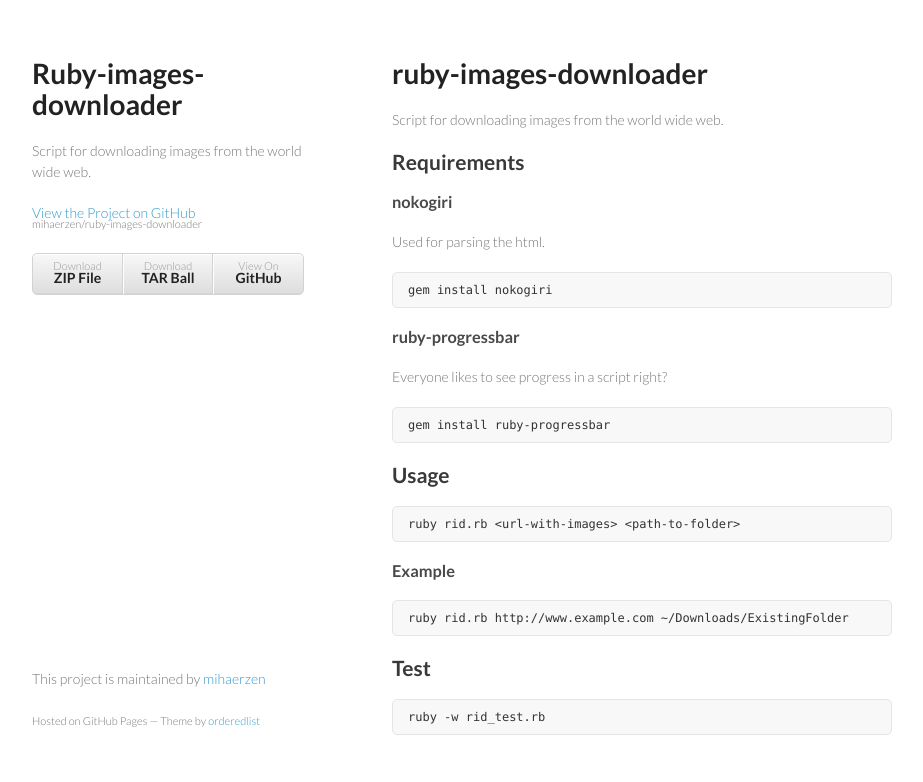
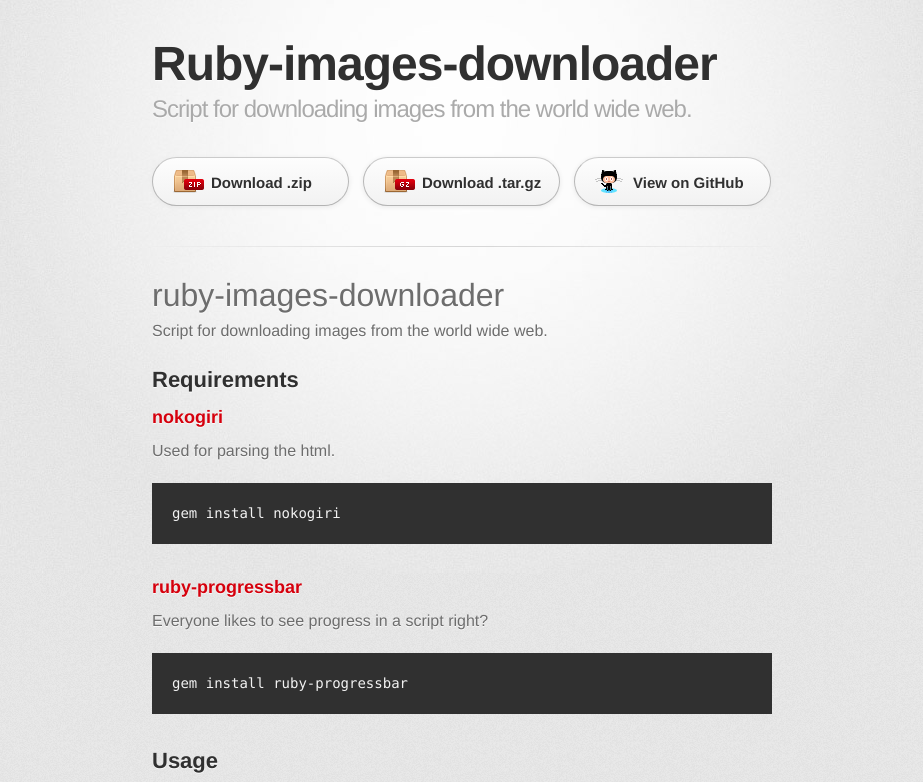
Before and after one commit to mihaerzen/ruby-images-downloader, a plain HTML site: page index.html in a window 1280 px wide. Shown: the top 782 px of the page, without its empty margins (178-1101 px from the left). Drawn offline with Linux system fonts and the light colour scheme; a web font is replaced by a local one.

Commit message:
Create gh-pages branch via GitHub

```diff
--- a/index.html
+++ b/index.html
@@ -1,33 +1,36 @@
-<!doctype html>
+<!DOCTYPE html>
 <html>
   <head>
-    <meta charset="utf-8">
+    <meta charset='utf-8'>
     <meta http-equiv="X-UA-Compatible" content="chrome=1">
-    <title>Ruby-images-downloader by mihaerzen</title>
-
-    <link rel="stylesheet" href="stylesheets/styles.css">
-    <link rel="stylesheet" href="stylesheets/pygment_trac.css">
-    <meta name="viewport" content="width=device-width, initial-scale=1, user-scalable=no">
+    <link href='https://fonts.googleapis.com/css?family=Chivo:900' rel='stylesheet' type='text/css'>
+    <link rel="stylesheet" type="text/css" href="stylesheets/stylesheet.css" media="screen">
+    <link rel="stylesheet" type="text/css" href="stylesheets/pygment_trac.css" media="screen">
+    <link rel="stylesheet" type="text/css" href="stylesheets/print.css" media="print">
     <!--[if lt IE 9]>
     <script src="//html5shiv.googlecode.com/svn/trunk/html5.js"></script>
     <![endif]-->
+    <title>Ruby-images-downloader by mihaerzen</title>
   </head>
+
   <body>
-    <div class="wrapper">
+    <div id="container">
+      <div class="inner">
+
         <header>
           <h1>Ruby-images-downloader</h1>
-        <p>Script for downloading images from the world wide web.</p>
+          <h2>Script for downloading images from the world wide web.</h2>
+        </header>
 
-        <p class="view"><a href="https://github.com/mihaerzen/ruby-images-downloader">View the Project on GitHub <small>mihaerzen/ruby-images-downloader</small></a></p>
+        <section id="downloads" class="clearfix">
+          <a href="https://github.com/mihaerzen/ruby-images-downloader/zipball/master" id="download-zip" class="button"><span>Download .zip</span></a>
+          <a href="https://github.com/mihaerzen/ruby-images-downloader/tarball/master" id="download-tar-gz" class="button"><span>Download .tar.gz</span></a>
+          <a href="https://github.com/mihaerzen/ruby-images-downloader" id="view-on-github" class="button"><span>View on GitHub</span></a>
+        </section>
 
+        <hr>
 
-        <ul>
-          <li><a href="https://github.com/mihaerzen/ruby-images-downloader/zipball/master">Download <strong>ZIP File</strong></a></li>
-          <li><a href="https://github.com/mihaerzen/ruby-images-downloader/tarball/master">Download <strong>TAR Ball</strong></a></li>
-          <li><a href="https://github.com/mihaerzen/ruby-images-downloader">View On <strong>GitHub</strong></a></li>
-        </ul>
-      </header>
-      <section>
+        <section id="main_content">
           <h1>
 <a id="ruby-images-downloader" class="anchor" href="#ruby-images-downloader" aria-hidden="true"><span class="octicon octicon-link"></span></a>ruby-images-downloader</h1>
 
@@ -69,13 +72,19 @@
 
 <pre><code>ruby -w rid_test.rb
 </code></pre>
+
+<h2>
+<a id="some-images-for-testing" class="anchor" href="#some-images-for-testing" aria-hidden="true"><span class="octicon octicon-link"></span></a>Some images for testing</h2>
+
+<p><img src="http://placehold.it/50" alt="300" title="http">
+<img src="https://placehold.it/100" alt="400" title="https"></p>
         </section>
+
         <footer>
-        <p>This project is maintained by <a href="https://github.com/mihaerzen">mihaerzen</a></p>
-        <p><small>Hosted on GitHub Pages &mdash; Theme by <a href="https://github.com/orderedlist">orderedlist</a></small></p>
+          Ruby-images-downloader is maintained by <a href="https://github.com/mihaerzen">mihaerzen</a><br>
+          This page was generated by <a href="https://pages.github.com">GitHub Pages</a>. Tactile theme by <a href="https://twitter.com/jasonlong">Jason Long</a>.
         </footer>
-    </div>
-    <script src="javascripts/scale.fix.js"></script>
+
                   <script type="text/javascript">
             var gaJsHost = (("https:" == document.location.protocol) ? "https://ssl." : "http://www.");
             document.write(unescape("%3Cscript src='" + gaJsHost + "google-analytics.com/ga.js' type='text/javascript'%3E%3C/script%3E"));
@@ -87,5 +96,7 @@
             } catch(err) {}
           </script>
 
+      </div>
+    </div>
   </body>
 </html>
--- /dev/null
+++ b/javascripts/main.js
@@ -0,0 +1 @@
+console.log('This would be the main JS file.');
--- a/params.json
+++ b/params.json
@@ -1 +1 @@
-{"name":"Ruby-images-downloader","tagline":"Script for downloading images from the world wide web.","body":"# ruby-images-downloader\r\nScript for downloading images from the world wide web.\r\n\r\n## Requirements\r\n\r\n### nokogiri\r\nUsed for parsing the html.\r\n\r\n    gem install nokogiri\r\n\r\n### ruby-progressbar\r\nEveryone likes to see progress in a script right?\r\n\r\n    gem install ruby-progressbar\r\n\r\n## Usage\r\n\r\n    ruby rid.rb <url-with-images> <path-to-folder>\r\n\r\n### Example\r\n\r\n    ruby rid.rb http://www.example.com ~/Downloads/ExistingFolder\r\n\r\n## Test\r\n\r\n    ruby -w rid_test.rb","google":"UA-60746081-1","note":"Don't delete this file! It's used internally to help with page regeneration."}
+{"name":"Ruby-images-downloader","tagline":"Script for downloading images from the world wide web.","body":"# ruby-images-downloader\r\nScript for downloading images from the world wide web.\r\n\r\n## Requirements\r\n\r\n### nokogiri\r\nUsed for parsing the html.\r\n\r\n    gem install nokogiri\r\n\r\n### ruby-progressbar\r\nEveryone likes to see progress in a script right?\r\n\r\n    gem install ruby-progressbar\r\n\r\n## Usage\r\n\r\n    ruby rid.rb <url-with-images> <path-to-folder>\r\n\r\n### Example\r\n\r\n    ruby rid.rb http://www.example.com ~/Downloads/ExistingFolder\r\n\r\n## Test\r\n\r\n    ruby -w rid_test.rb\r\n\r\n## Some images for testing\r\n\r\n![300](http://placehold.it/50 \"http\")\r\n![400](https://placehold.it/100 \"https\")","google":"UA-60746081-1","note":"Don't delete this file! It's used internally to help with page regeneration."}
--- /dev/null
+++ b/stylesheets/print.css
@@ -0,0 +1,228 @@
+html, body, div, span, applet, object, iframe,
+h1, h2, h3, h4, h5, h6, p, blockquote, pre,
+a, abbr, acronym, address, big, cite, code,
+del, dfn, em, img, ins, kbd, q, s, samp,
+small, strike, strong, sub, sup, tt, var,
+b, u, i, center,
+dl, dt, dd, ol, ul, li,
+fieldset, form, label, legend,
+table, caption, tbody, tfoot, thead, tr, th, td,
+article, aside, canvas, details, embed,
+figure, figcaption, footer, header, hgroup,
+menu, nav, output, ruby, section, summary,
+time, mark, audio, video {
+  padding: 0;
+  margin: 0;
+  font: inherit;
+  font-size: 100%;
+  vertical-align: baseline;
+  border: 0;
+}
+/* HTML5 display-role reset for older browsers */
+article, aside, details, figcaption, figure,
+footer, header, hgroup, menu, nav, section {
+  display: block;
+}
+body {
+  line-height: 1;
+}
+ol, ul {
+  list-style: none;
+}
+blockquote, q {
+  quotes: none;
+}
+blockquote:before, blockquote:after,
+q:before, q:after {
+  content: '';
+  content: none;
+}
+table {
+  border-spacing: 0;
+  border-collapse: collapse;
+}
+body {
+  font-family: 'Helvetica Neue', Helvetica, Arial, serif;
+  font-size: 13px;
+  line-height: 1.5;
+  color: #000;
+}
+
+a {
+  font-weight: bold;
+  color: #d5000d;
+}
+
+header {
+  padding-top: 35px;
+  padding-bottom: 10px;
+}
+
+header h1 {
+  font-size: 48px;
+  font-weight: bold;
+  line-height: 1.2;
+  color: #303030;
+  letter-spacing: -1px;
+}
+
+header h2 {
+  font-size: 24px;
+  font-weight: normal;
+  line-height: 1.3;
+  color: #aaa;
+  letter-spacing: -1px;
+}
+#downloads {
+  display: none;
+}
+#main_content {
+  padding-top: 20px;
+}
+
+code, pre {
+  margin-bottom: 30px;
+  font-family: Monaco, "Bitstream Vera Sans Mono", "Lucida Console", Terminal;
+  font-size: 12px;
+  color: #222;
+}
+
+code {
+  padding: 0 3px;
+}
+
+pre {
+  padding: 20px;
+  overflow: auto;
+  border: solid 1px #ddd;
+}
+pre code {
+  padding: 0;
+}
+
+ul, ol, dl {
+  margin-bottom: 20px;
+}
+
+
+/* COMMON STYLES */
+
+table {
+  width: 100%;
+  border: 1px solid #ebebeb;
+}
+
+th {
+  font-weight: 500;
+}
+
+td {
+  font-weight: 300;
+  text-align: center;
+  border: 1px solid #ebebeb;
+}
+
+form {
+  padding: 20px;
+  background: #f2f2f2;
+
+}
+
+
+/* GENERAL ELEMENT TYPE STYLES */
+
+h1 {
+  font-size: 2.8em;
+}
+
+h2 {
+  margin-bottom: 8px;
+  font-size: 22px;
+  font-weight: bold;
+  color: #303030;
+}
+
+h3 {
+  margin-bottom: 8px;
+  font-size: 18px;
+  font-weight: bold;
+  color: #d5000d;
+}
+
+h4 {
+  font-size: 16px;
+  font-weight: bold;
+  color: #303030;
+}
+
+h5 {
+  font-size: 1em;
+  color: #303030;
+}
+
+h6 {
+  font-size: .8em;
+  color: #303030;
+}
+
+p {
+  margin-bottom: 20px;
+  font-weight: 300;
+}
+
+a {
+  text-decoration: none;
+}
+
+p a {
+  font-weight: 400;
+}
+
+blockquote {
+  padding: 0 0 0 30px;
+  margin-bottom: 20px;
+  font-size: 1.6em;
+  border-left: 10px solid #e9e9e9;
+}
+
+ul li {
+  list-style-position: inside;
+  list-style: disc;
+  padding-left: 20px;
+}
+
+ol li {
+  list-style-position: inside;
+  list-style: decimal;
+  padding-left: 3px;
+}
+
+dl dd {
+  font-style: italic;
+  font-weight: 100;
+}
+
+footer {
+  padding-top: 20px;
+  padding-bottom: 30px;
+  margin-top: 40px;
+  font-size: 13px;
+  color: #aaa;
+}
+
+footer a {
+  color: #666;
+}
+
+/* MISC */
+.clearfix:after {
+  display: block;
+  height: 0;
+  clear: both;
+  visibility: hidden;
+  content: '.';
+}
+
+.clearfix {display: inline-block;}
+* html .clearfix {height: 1%;}
+.clearfix {display: block;}
--- /dev/null
+++ b/stylesheets/stylesheet.css
@@ -0,0 +1,373 @@
+/* http://meyerweb.com/eric/tools/css/reset/
+   v2.0 | 20110126
+   License: none (public domain)
+*/
+html, body, div, span, applet, object, iframe,
+h1, h2, h3, h4, h5, h6, p, blockquote, pre,
+a, abbr, acronym, address, big, cite, code,
+del, dfn, em, img, ins, kbd, q, s, samp,
+small, strike, strong, sub, sup, tt, var,
+b, u, i, center,
+dl, dt, dd, ol, ul, li,
+fieldset, form, label, legend,
+table, caption, tbody, tfoot, thead, tr, th, td,
+article, aside, canvas, details, embed,
+figure, figcaption, footer, header, hgroup,
+menu, nav, output, ruby, section, summary,
+time, mark, audio, video {
+	padding: 0;
+	margin: 0;
+	font: inherit;
+	font-size: 100%;
+	vertical-align: baseline;
+	border: 0;
+}
+/* HTML5 display-role reset for older browsers */
+article, aside, details, figcaption, figure,
+footer, header, hgroup, menu, nav, section {
+	display: block;
+}
+body {
+	line-height: 1;
+}
+ol, ul {
+	list-style: none;
+}
+blockquote, q {
+	quotes: none;
+}
+blockquote:before, blockquote:after,
+q:before, q:after {
+	content: '';
+	content: none;
+}
+table {
+	border-spacing: 0;
+	border-collapse: collapse;
+}
+
+/* LAYOUT STYLES */
+body {
+  font-family: 'Helvetica Neue', Helvetica, Arial, serif;
+  font-size: 1em;
+  line-height: 1.5;
+  color: #6d6d6d;
+  text-shadow: 0 1px 0 rgba(255, 255, 255, 0.8);
+  background: #e7e7e7 url(../images/body-bg.png) 0 0 repeat;
+}
+
+a {
+  color: #d5000d;
+}
+a:hover {
+  color: #c5000c;
+}
+
+header {
+  padding-top: 35px;
+  padding-bottom: 25px;
+}
+
+header h1 {
+  font-family: 'Chivo', 'Helvetica Neue', Helvetica, Arial, serif;
+  font-size: 48px; font-weight: 900;
+  line-height: 1.2;
+  color: #303030;
+  letter-spacing: -1px;
+}
+
+header h2 {
+  font-size: 24px;
+  font-weight: normal;
+  line-height: 1.3;
+  color: #aaa;
+  letter-spacing: -1px;
+}
+
+#container {
+  min-height: 595px;
+  background: transparent url(../images/highlight-bg.jpg) 50% 0 no-repeat;
+}
+
+.inner {
+  width: 620px;
+  margin: 0 auto;
+}
+
+#container .inner img {
+  max-width: 100%;
+}
+
+#downloads {
+  margin-bottom: 40px;
+}
+
+a.button {
+  display: block;
+  float: left;
+  width: 179px;
+  padding: 12px 8px 12px 8px;
+  margin-right: 14px;
+  font-size: 15px;
+  font-weight: bold;
+  line-height: 25px;
+  color: #303030;
+  background: #fdfdfd; /* Old browsers */
+  background: -moz-linear-gradient(top,  #fdfdfd 0%, #f2f2f2 100%); /* FF3.6+ */
+  background: -webkit-gradient(linear, left top, left bottom, color-stop(0%,#fdfdfd), color-stop(100%,#f2f2f2)); /* Chrome,Safari4+ */
+  background: -webkit-linear-gradient(top,  #fdfdfd 0%,#f2f2f2 100%); /* Chrome10+,Safari5.1+ */
+  background: -o-linear-gradient(top,  #fdfdfd 0%,#f2f2f2 100%); /* Opera 11.10+ */
+  background: -ms-linear-gradient(top,  #fdfdfd 0%,#f2f2f2 100%); /* IE10+ */
+  background: linear-gradient(top,  #fdfdfd 0%,#f2f2f2 100%); /* W3C */
+  filter: progid:DXImageTransform.Microsoft.gradient( startColorstr='#fdfdfd', endColorstr='#f2f2f2',GradientType=0 ); /* IE6-9 */
+  border-top: solid 1px #cbcbcb;
+  border-right: solid 1px #b7b7b7;
+  border-bottom: solid 1px #b3b3b3;
+  border-left: solid 1px #b7b7b7;
+  border-radius: 30px;
+  -webkit-box-shadow: 10px 10px 5px #888;
+  -moz-box-shadow: 10px 10px 5px #888;
+  box-shadow: 0px 1px 5px #e8e8e8;
+  -moz-border-radius: 30px;
+  -webkit-border-radius: 30px;
+}
+a.button:hover {
+  background: #fafafa; /* Old browsers */
+  background: -moz-linear-gradient(top,  #fdfdfd 0%, #f6f6f6 100%); /* FF3.6+ */
+  background: -webkit-gradient(linear, left top, left bottom, color-stop(0%,#fdfdfd), color-stop(100%,#f6f6f6)); /* Chrome,Safari4+ */
+  background: -webkit-linear-gradient(top,  #fdfdfd 0%,#f6f6f6 100%); /* Chrome10+,Safari5.1+ */
+  background: -o-linear-gradient(top,  #fdfdfd 0%,#f6f6f6 100%); /* Opera 11.10+ */
+  background: -ms-linear-gradient(top,  #fdfdfd 0%,#f6f6f6 100%); /* IE10+ */
+  background: linear-gradient(top,  #fdfdfd 0%,#f6f6f6, 100%); /* W3C */
+  filter: progid:DXImageTransform.Microsoft.gradient( startColorstr='#fdfdfd', endColorstr='#f6f6f6',GradientType=0 ); /* IE6-9 */
+  border-top: solid 1px #b7b7b7;
+  border-right: solid 1px #b3b3b3;
+  border-bottom: solid 1px #b3b3b3;
+  border-left: solid 1px #b3b3b3;
+}
+
+a.button span {
+  display: block;
+  height: 23px;
+  padding-left: 50px;
+}
+
+#download-zip span {
+  background: transparent url(../images/zip-icon.png) 12px 50% no-repeat;
+}
+#download-tar-gz span {
+  background: transparent url(../images/tar-gz-icon.png) 12px 50% no-repeat;
+}
+#view-on-github span {
+  background: transparent url(../images/octocat-icon.png) 12px 50% no-repeat;
+}
+#view-on-github {
+  margin-right: 0;
+}
+
+code, pre {
+  margin-bottom: 30px;
+  font-family: Monaco, "Bitstream Vera Sans Mono", "Lucida Console", Terminal;
+  font-size: 14px;
+  color: #222;
+}
+
+code {
+  padding: 0 3px;
+  background-color: #f2f2f2;
+  border: solid 1px #ddd;
+}
+
+pre {
+  padding: 20px;
+  overflow: auto;
+  color: #f2f2f2;
+  text-shadow: none;
+  background: #303030;
+}
+pre code {
+  padding: 0;
+  color: #f2f2f2;
+  background-color: #303030;
+  border: none;
+}
+
+ul, ol, dl {
+  margin-bottom: 20px;
+}
+
+
+/* COMMON STYLES */
+
+hr {
+  height: 1px;
+  padding-bottom: 1em;
+  margin-top: 1em;
+  line-height: 1px;
+  background: transparent url('../images/hr.png') 50% 0 no-repeat;
+  border: none;
+}
+
+strong {
+  font-weight: bold;
+}
+
+em {
+  font-style: italic;
+}
+
+table {
+  width: 100%;
+  border: 1px solid #ebebeb;
+}
+
+th {
+  font-weight: 500;
+}
+
+td {
+  font-weight: 300;
+  text-align: center;
+  border: 1px solid #ebebeb;
+}
+
+form {
+  padding: 20px;
+  background: #f2f2f2;
+
+}
+
+
+/* GENERAL ELEMENT TYPE STYLES */
+
+h1 {
+  font-size: 32px;
+}
+
+h2 {
+  margin-bottom: 8px;
+  font-size: 22px;
+  font-weight: bold;
+  color: #303030;
+}
+
+h3 {
+  margin-bottom: 8px;
+  font-size: 18px;
+  font-weight: bold;
+  color: #d5000d;
+}
+
+h4 {
+  font-size: 16px;
+  font-weight: bold;
+  color: #303030;
+}
+
+h5 {
+  font-size: 1em;
+  color: #303030;
+}
+
+h6 {
+  font-size: .8em;
+  color: #303030;
+}
+
+p {
+  margin-bottom: 20px;
+  font-weight: 300;
+}
+
+a {
+  text-decoration: none;
+}
+
+p a {
+  font-weight: 400;
+}
+
+blockquote {
+  padding: 0 0 0 30px;
+  margin-bottom: 20px;
+  font-size: 1.6em;
+  border-left: 10px solid #e9e9e9;
+}
+
+ul li {
+  list-style-position: inside;
+  list-style: disc;
+  padding-left: 20px;
+}
+
+ol li {
+  list-style-position: inside;
+  list-style: decimal;
+  padding-left: 3px;
+}
+
+dl dt {
+  color: #303030;
+}
+
+footer {
+  padding-top: 20px;
+  padding-bottom: 30px;
+  margin-top: 40px;
+  font-size: 13px;
+  color: #aaa;
+  background: transparent url('../images/hr.png') 0 0 no-repeat;
+}
+
+footer a {
+  color: #666;
+}
+footer a:hover {
+  color: #444;
+}
+
+/* MISC */
+.clearfix:after {
+  display: block;
+  height: 0;
+  clear: both;
+  visibility: hidden;
+  content: '.';
+}
+
+.clearfix {display: inline-block;}
+* html .clearfix {height: 1%;}
+.clearfix {display: block;}
+
+/* #Media Queries
+================================================== */
+
+/* Smaller than standard 960 (devices and browsers) */
+@media only screen and (max-width: 959px) { }
+
+/* Tablet Portrait size to standard 960 (devices and browsers) */
+@media only screen and (min-width: 768px) and (max-width: 959px) { }
+
+/* All Mobile Sizes (devices and browser) */
+@media only screen and (max-width: 767px) {
+  header {
+    padding-top: 10px;
+    padding-bottom: 10px;
+  }
+  #downloads {
+    margin-bottom: 25px;
+  }
+  #download-zip, #download-tar-gz {
+    display: none;
+  }
+  .inner {
+    width: 94%;
+    margin: 0 auto;
+  }
+}
+
+/* Mobile Landscape Size to Tablet Portrait (devices and browsers) */
+@media only screen and (min-width: 480px) and (max-width: 767px) { }
+
+/* Mobile Portrait Size to Mobile Landscape Size (devices and browsers) */
+@media only screen and (max-width: 479px) { }
```
Also changed, not shown: images/body-bg.png (added), images/highlight-bg.jpg (added), images/hr.png (added), images/octocat-icon.png (added), images/tar-gz-icon.png (added), images/zip-icon.png (added). Lines whose indentation alone changed are shown as unchanged.
